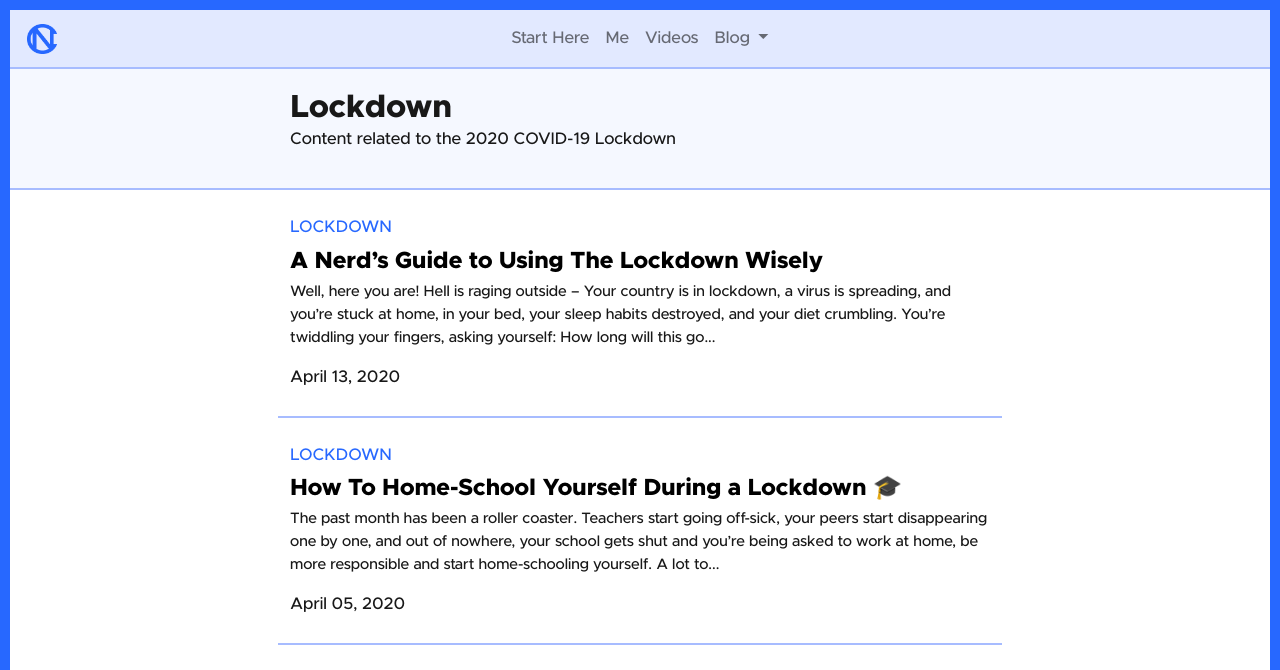
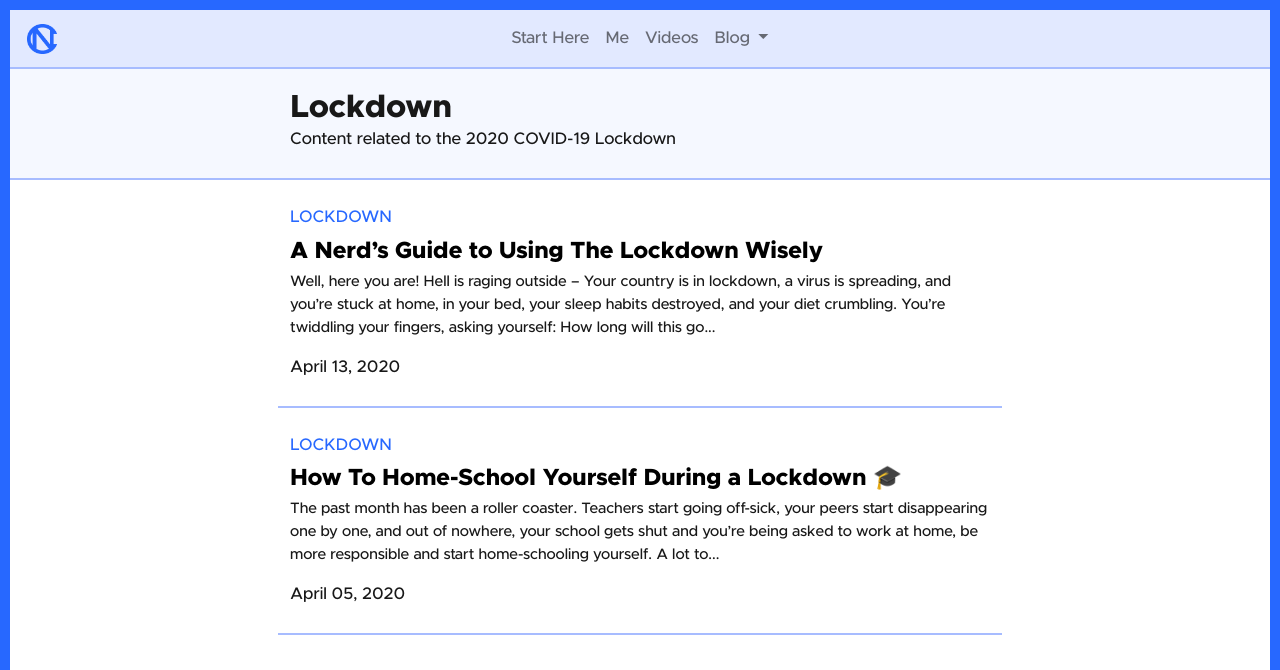
Before and after one commit to ClarkNarvas/ClarkNarvas.com, a Jekyll site: the page built from tags/lockdown.md, in a window 1280 px wide. Shown: the top 670 px of the page. Built offline with Jekyll 4.4.1, drawn with Linux system fonts in a browser that asks for light colours; comment, search, counter and statistics services are not loaded.

Commit message:
fixed padding

```diff
--- a/_layouts/category.html
+++ b/_layouts/category.html
@@ -3,10 +3,10 @@
 {% include header.html %}
 
 
-<div class="homepage-top" style="background-color: #F5F8FF;border-bottom: solid 2px #A7BCFF;height: auto;">
+<div class="homepage-top" style="background-color: #F5F8FF;border-bottom: solid 2px #A7BCFF;">
     <div class="container-writing">
         <div class="row">
-            <div  style="padding-top: 20px;padding-bottom: 20px;">
+            <div  style="padding-top: 20px;padding-bottom: 10px;">
                     <h2>{{ page.title }}</h2>
                     <p>{{ page.description }}</p>
 
--- a/_layouts/clarkendlesspost.html
+++ b/_layouts/clarkendlesspost.html
@@ -4,7 +4,7 @@
 <div class="homepage-top" style="background-color: #F5F8FF;border-bottom: solid 2px #A7BCFF;">
     <div class="container-writing">
         <div class="row">
-            <div  style="padding-top: 20px;padding-bottom: 20px;">
+            <div  style="padding-top: 20px;padding-bottom: 10px;">
                     <h2>{{ page.title }}</h2>
                     <p>{{ page.description }}</p>
 
```
